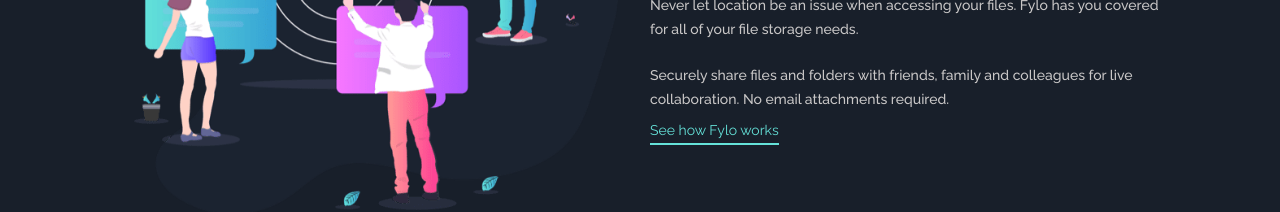
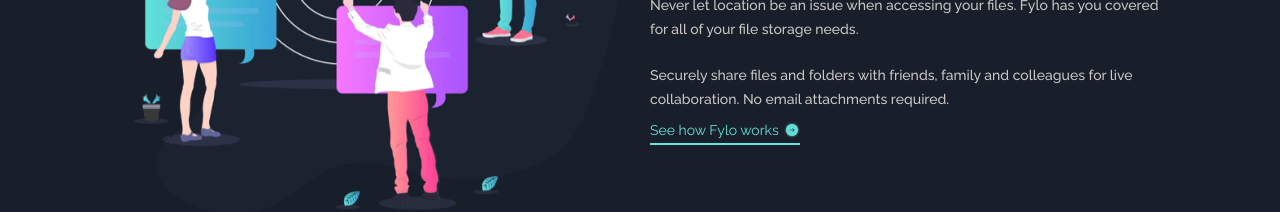
Before and after one commit to Humber70/Fylo-landing-page, a React (Vite) app: page / in a window 1280 px wide. Shown: the part 1840-2052 px from the top of the page. Built offline with nearby package versions, Linux system fonts and the light colour scheme; the HTML template or start-up script is replaced by a standard one.

Commit message:
refact: add new icon and update color link

```diff
--- a/src/components/InfoSection/InfoSection.jsx
+++ b/src/components/InfoSection/InfoSection.jsx
@@ -9,7 +9,12 @@
           <h2>Stay productive, wherever you are</h2>
           <p>Never let location be an issue when accessing your files. Fylo has you covered for all of your file storage needs.</p>
           <p>Securely share files and folders with friends, family and colleagues for live collaboration. No email attachments required.</p>
-          <a href="#">See how Fylo works</a>
+          <div>
+            <a href="#">
+              See how Fylo works
+              <img className={css.iconLink} src="/assets/icons/icon-arrow.svg" alt="icon-arrow" />
+            </a>
+          </div>
         </div>
       </div>
     </section>
--- a/src/components/InfoSection/InfoSection.module.css
+++ b/src/components/InfoSection/InfoSection.module.css
@@ -30,9 +30,21 @@
   }
 
   a {
+    display: inline-flex;
+    align-items: center;
     padding-bottom: .3rem;
+    gap: 5px;
+
     border-bottom: 2px solid var(--color-teal-200);
-    display: inline-block;
     color: var(--color-teal-200);
+
+    &:hover {
+      filter: grayscale(100%);
+    }
+  }
+
+  .iconLink {
+    width: 16px;
+    object-fit: contain;
   }
 }
```
